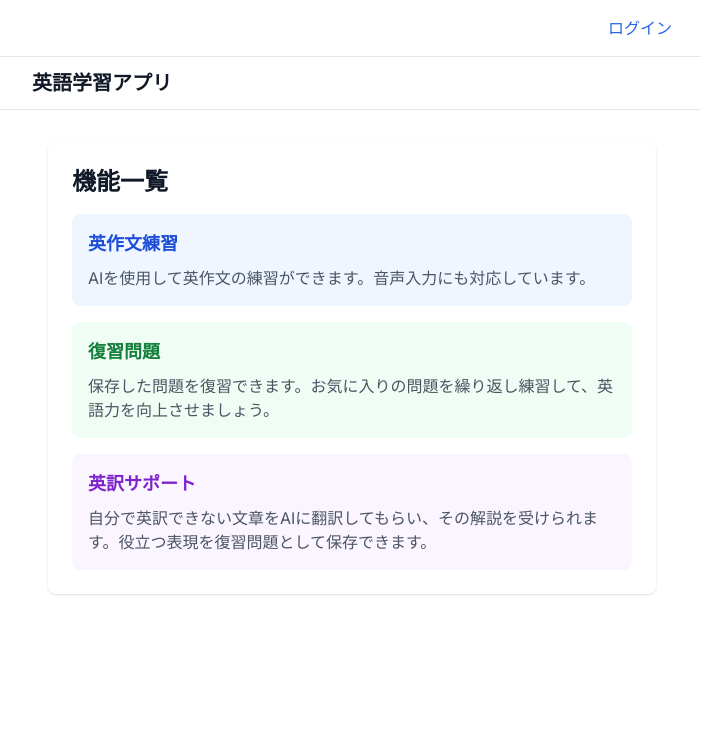
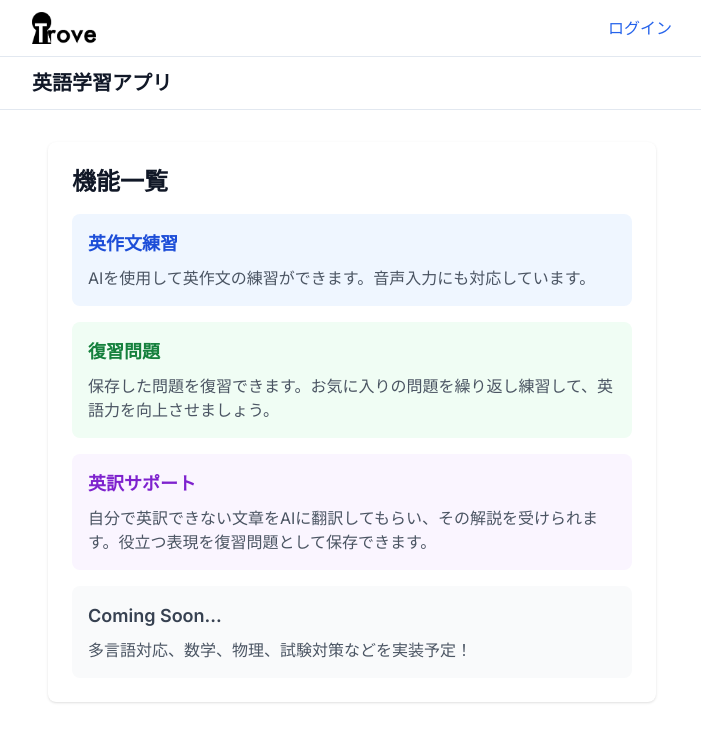
Before and after one commit to noshin0061/Trove, a Next.js app in the folder frontend/: page / in a window 1280 px wide. Shown: the top 742 px of the page, without its empty margins (288-989 px from the left). Built offline with nearby package versions, Linux system fonts and the light colour scheme.

Commit message:
add coming soon and logo for lite mode

```diff
--- a/frontend/src/app/page.tsx
+++ b/frontend/src/app/page.tsx
@@ -55,6 +55,15 @@ export default function Home() {
                   自分で英訳できない文章をAIに翻訳してもらい、その解説を受けられます。役立つ表現を復習問題として保存できます。
                 </p>
               </Link>
+
+              <div className="block p-4 bg-gray-50 dark:bg-gray-800 rounded-lg">
+                <h3 className="text-lg font-semibold text-gray-700 dark:text-gray-300">
+                  Coming Soon...
+                </h3>
+                <p className="text-gray-600 dark:text-gray-400 mt-2">
+                  多言語対応、数学、物理、試験対策などを実装予定！
+                </p>
+              </div>
             </div>
           </div>
         </div>
--- a/frontend/src/components/Navigation.tsx
+++ b/frontend/src/components/Navigation.tsx
@@ -4,9 +4,23 @@
 import Link from 'next/link'
 import Image from 'next/image'
 import { useAuth } from '@/hooks/useAuth'
+import { useTheme } from 'next-themes'
+import { useState, useEffect } from 'react'
 
 export function Navigation() {
   const { isAuthenticated, isLoading } = useAuth()
+  const { theme, systemTheme } = useTheme()
+  const [mounted, setMounted] = useState(false)
+
+  useEffect(() => {
+    setMounted(true)
+  }, [])
+
+  // マウント前はデフォルトのロゴを表示
+  const logoSrc = !mounted ? '/Trove_logo_black.png' :
+    theme === 'dark' || (theme === 'system' && systemTheme === 'dark')
+      ? '/Trove_logo_white.png'
+      : '/Trove_logo_black.png'
 
   return (
     <header className="border-b dark:border-gray-800">
@@ -15,7 +29,7 @@ export function Navigation() {
           <Link href="/" className="flex items-center gap-3">
             <div className="relative w-16 h-8">
               <Image
-                src="/Trove_logo_white.png"
+                src={logoSrc}
                 alt="英語学習アプリロゴ"
                 fill
                 sizes="48px"
```
